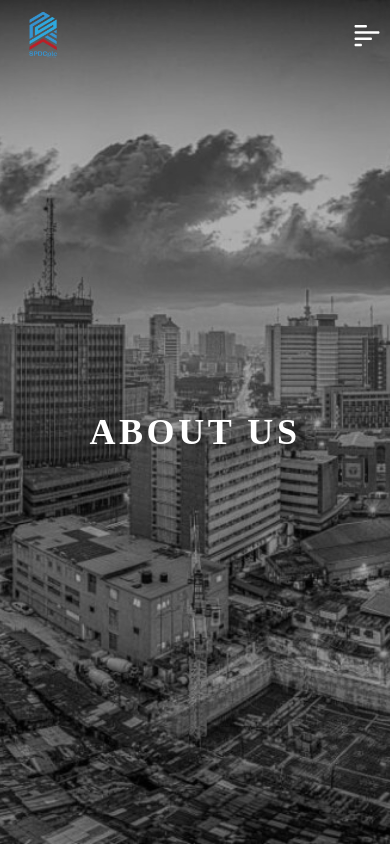
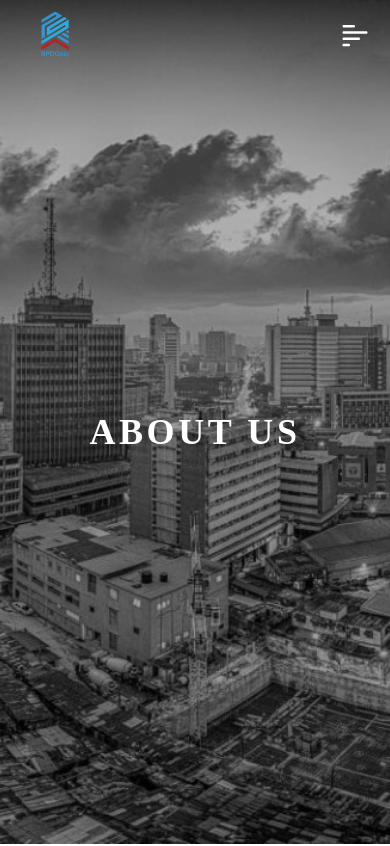
Before and after one commit to Alausa-AbdulAzeez/spdc, a React (Vite) app: page /about in a window 390 px wide. Shown: the top 846 px of the page. Built offline with nearby package versions, Linux system fonts and the light colour scheme; a web font is replaced by a local one.

Commit message:
fixed fr

```diff
--- a/src/App.jsx
+++ b/src/App.jsx
@@ -61,6 +61,7 @@ const App = () => {
               ourTeamRef={ourTeamRef}
               setActiveSection={setActiveSection}
               timelineRef={timelineRef}
+              scrollToSection={scrollToSection}
             />
           }
         />
--- a/src/components/Navbar.jsx
+++ b/src/components/Navbar.jsx
@@ -177,7 +177,7 @@ const Navbar = ({
           nav === "transparent" ? "bg-transparent" : "bg-white"
         }`}
       >
-        <div className="h-full app__container w-full bg-transparent px-2 lg:px-[48px] lg:pr-[100px] flex items-center justify-between">
+        <div className="h-full app__container w-full bg-transparent px-5 lg:px-[48px] lg:pr-[100px] flex items-center justify-between">
           {/* LHS (LOGO) */}
           <div className="flex  items-center gap-10">
             {/* LHS (LOGO) */}
```
